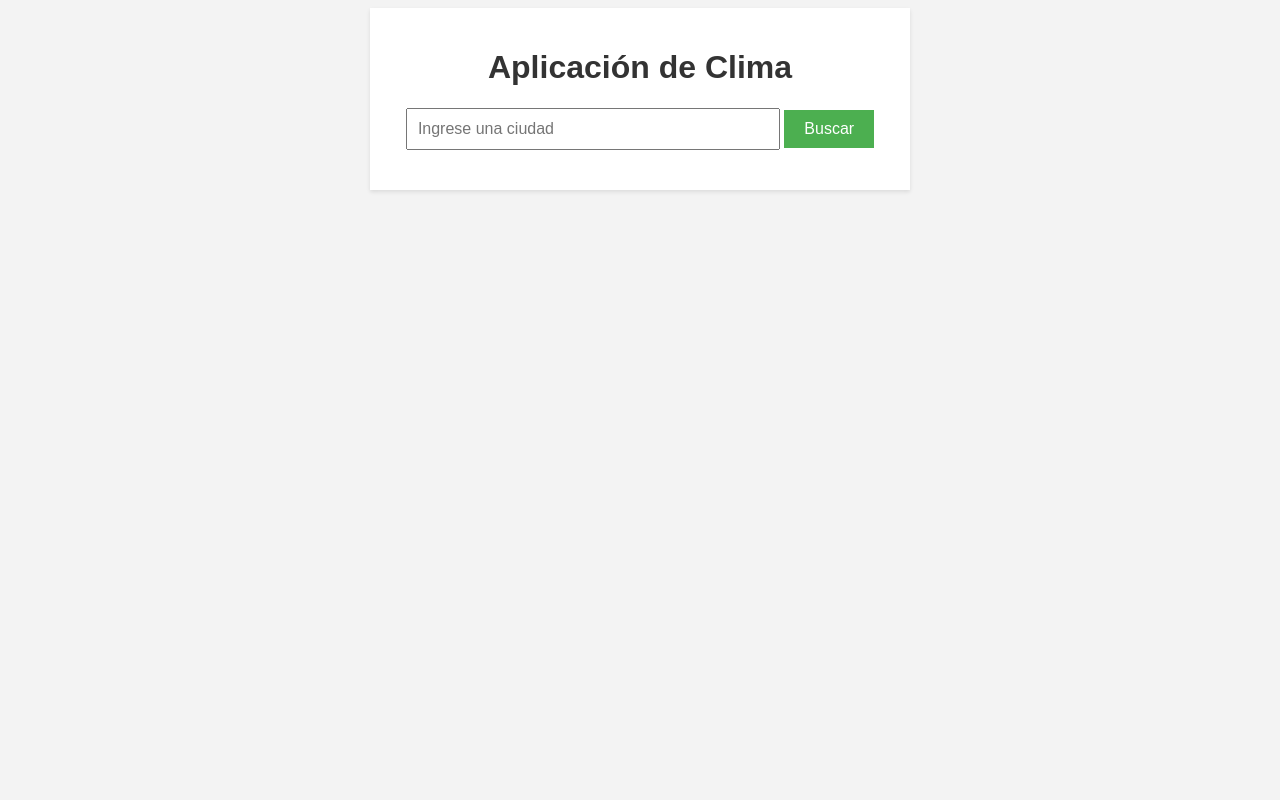
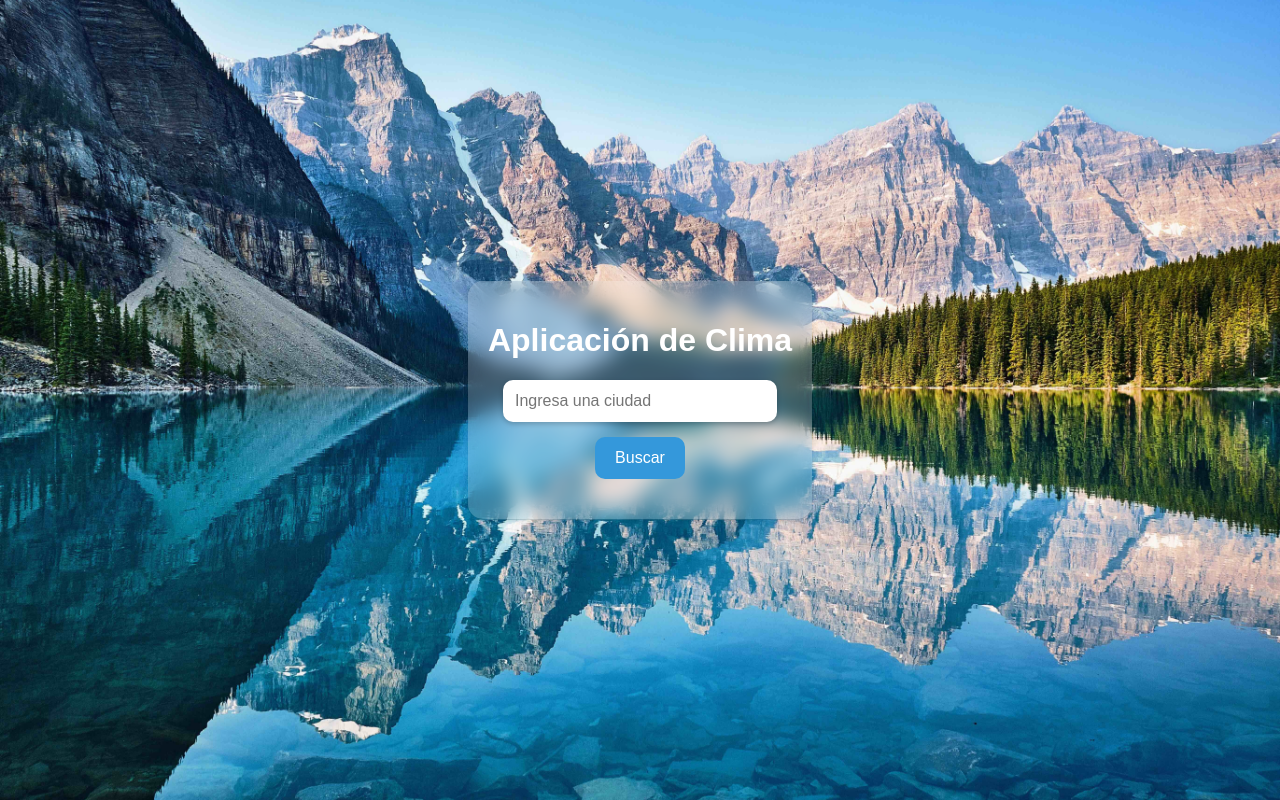
Before and after one commit to JAngelao/Web-Clima, a website with bundled scripts: page index.html in a window 1280 px wide. Built offline with nearby package versions, Linux system fonts and the light colour scheme.

Commit message:
se mejoro la estetica de la pagina

```diff
--- a/index.html
+++ b/index.html
@@ -10,8 +10,10 @@
 <body>
   <div class="contenedor">
     <h1>Aplicación de Clima</h1>
-    <input type="text" id="ciudadEntrada" placeholder="Ingrese una ciudad">
-    <button id="botonBusqueda">Buscar</button>
+    <div class="busqueda">
+       <input type="text" id="ciudadEntrada" placeholder="Ingresa una ciudad">
+       <button id="botonBusqueda">Buscar</button>
+    </div>
     <div id="datosClima"></div>
   </div>
   <script src="script.js"></script>
--- a/script.js
+++ b/script.js
@@ -1,12 +1,13 @@
 // Const api_key usando backend para ocultar la clave de la API
+/*
 import dotenv from 'dotenv';
 dotenv.config();
 
 const api_key = process.env.API_KEY;
-
+*/
 
 // Usar la clave de la API para hacer una solicitud a OpenWeatherMap
-//const api_key = 'fec825c04b8ae3abcea44adf6e761f69';
+const api_key = 'fec825c04b8ae3abcea44adf6e761f69';
 let urlBase = 'https://api.openweathermap.org/data/2.5/weather'
 let difKelvin = 273.15
 
@@ -19,10 +20,32 @@ document.getElementById('botonBusqueda').addEventListener('click', ()=>{
 })
 
 function fetchDatosClima(ciudad){
-
+    fetch(`${urlBase}?q=${ciudad}&appid=${api_key}`)
+        .then(data => data.json())
+        .then(data => mostrarDatosClima(data))
 }
 
+function mostrarDatosClima(data){
+    const divDatosClima = document.getElementById('datosClima')
+    divDatosClima.innerHTML = ``
 
-fetch(`${urlBase}?q=${ciudad}&appid=${api_key}`)
-    .then(response => response.json())
-    .then(response => console.log(response))
+    const nombreCiudad = data.name
+    const temperatura = (data.main.temp - difKelvin).toFixed(2)
+    const descripcion = data.weather[0].description
+
+    const cuidadTitulo = document.createElement('h2')
+    cuidadTitulo.textContent = `Clima en ${nombreCiudad}`
+    cuidadTitulo.style.color = '#ffffff'
+
+    const temperaturaInfo = document.createElement('p')
+    temperaturaInfo.textContent = `Temperatura: ${temperatura} °C`
+    temperaturaInfo.style.color = '#ffffff'
+
+    const descripcionInfo= document.createElement('p')
+    descripcionInfo.textContent = `Descripción: ${descripcion}`
+    descripcionInfo.style.color = '#ffffff'
+
+    divDatosClima.appendChild(cuidadTitulo)
+    divDatosClima.appendChild(temperaturaInfo)
+    divDatosClima.appendChild(descripcionInfo)
+}
--- a/style.css
+++ b/style.css
@@ -1,19 +1,39 @@
 body {
     font-family: Arial, sans-serif;
-    background-color: #f3f3f3;
-  }
+    margin: 0;
+
+    display: flex;
+    justify-content: center;
+    align-items: center;
+
+    min-height: 100vh;
+    overflow-x: hidden;
+}
+
+body {
+    font-family: Arial, sans-serif;
+    margin: 0;
+
+    display: flex;
+    justify-content: center;
+    align-items: center;
+
+    min-height: 100vh;
+    overflow-x: hidden;
+}
 
   .contenedor {
     max-width: 500px;
-    margin: 0 auto;
     padding: 20px;
     text-align: center;
-    background-color: #ffffff;
+    background: rgba(255, 255, 255, 0.2);
+backdrop-filter: blur(10px);
     box-shadow: 0 2px 4px rgba(0, 0, 0, 0.1);
+    border-radius: 15px;
   }
 
   h1 {
-    color: #333333;
+    color: #ffffff;
   }
 
   input[type="text"] {
@@ -35,3 +55,102 @@ body {
     margin-top: 20px;
     font-size: 18px;
   }
+
+  body {
+    font-family: Arial, sans-serif;
+    background-image: url('paisaje.jpg');
+    background-size: cover;
+    background-position: center;
+    background-repeat: no-repeat;
+    height: 100vh;
+    margin: 0;
+
+    display: flex;
+    justify-content: center;
+    align-items: center;
+}
+
+  .contenedor {
+    max-width: 500px;
+    padding: 20px;
+    text-align: center;
+    background: rgba(255, 255, 255, 0.2);
+backdrop-filter: blur(10px);
+    box-shadow: 0 2px 4px rgba(0, 0, 0, 0.1);
+    border-radius: 15px;
+  }
+
+  h1 {
+    color: #ffffff;
+  }
+  .datosClima {
+    margin-top: 20px;
+    font-size: 18px;
+    color: #ffffff;
+  }
+  input[type="text"] {
+    padding: 10px;
+    font-size: 16px;
+    width: 70%;
+  }
+
+  button {
+    padding: 10px 20px;
+    font-size: 16px;
+    background-color: #4CAF50;
+    color: #ffffff;
+    border: none;
+    cursor: pointer;
+  }
+
+  #datosClima {
+    margin-top: 20px;
+    font-size: 18px;
+  }
+
+
+  #ciudadEntrada {
+    padding: 12px;
+    width: 250px;
+
+    border: none;
+    border-radius: 10px;
+
+    outline: none;
+
+    font-size: 16px;
+
+    box-shadow: 0 2px 5px rgba(0,0,0,0.2);
+    color: #5a5b5c;
+}
+
+  #botonBusqueda {
+    padding: 12px 20px;
+
+    border: none;
+    border-radius: 10px;
+
+    background-color: #3498db;
+    color: white;
+
+    font-size: 16px;
+    cursor: pointer;
+
+    transition: 0.3s;
+}
+
+  #botonBusqueda:hover {
+    background-color: #2980b9;
+    transform: scale(1.05);
+}
+
+.texto-blanco {
+    color: white;
+}
+
+.busqueda {
+    display: flex;
+    flex-direction: column;
+    gap: 15px;
+    align-items: center;
+}
```
Also changed, not shown: paisaje.jpg (added), 1 other file.
